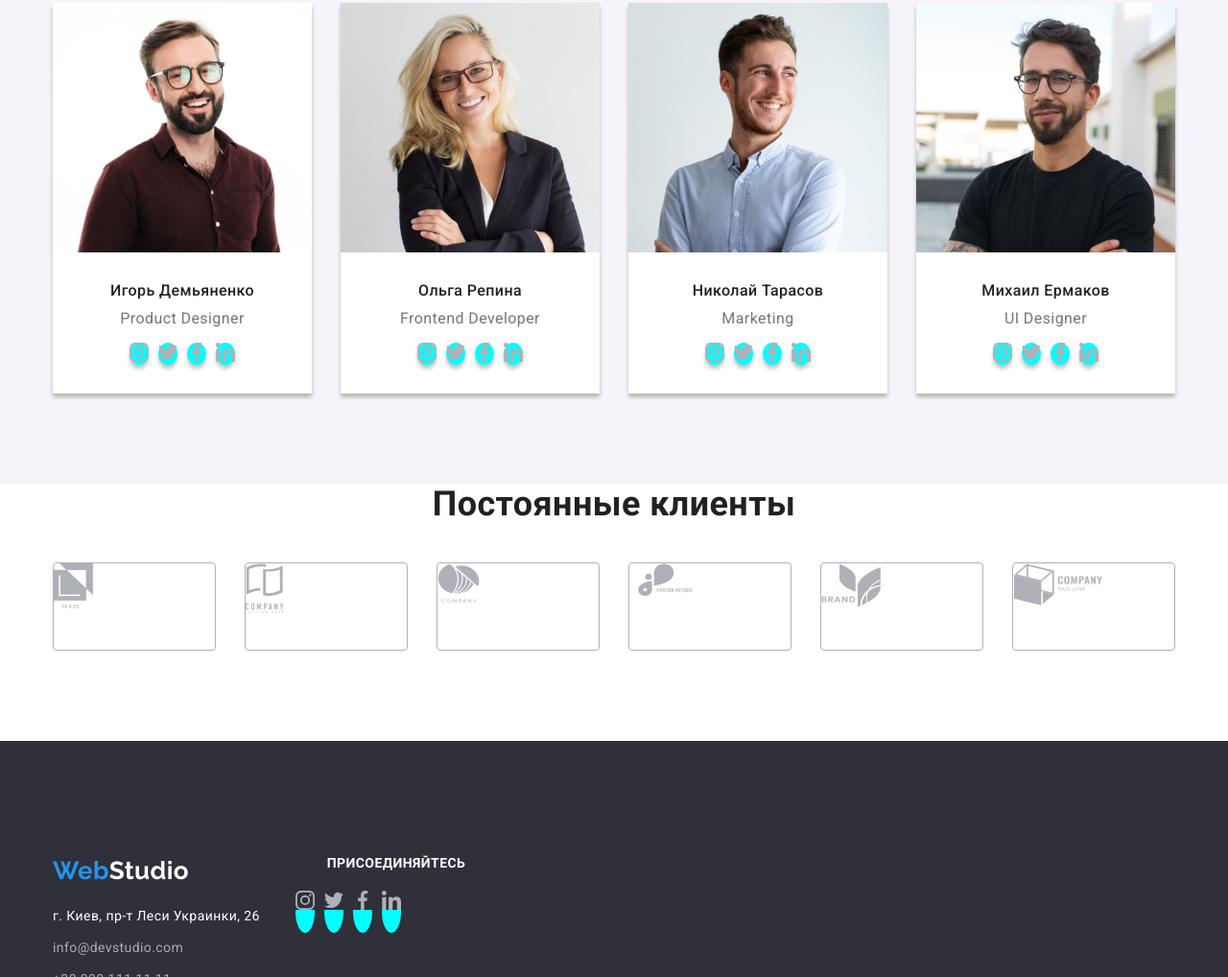
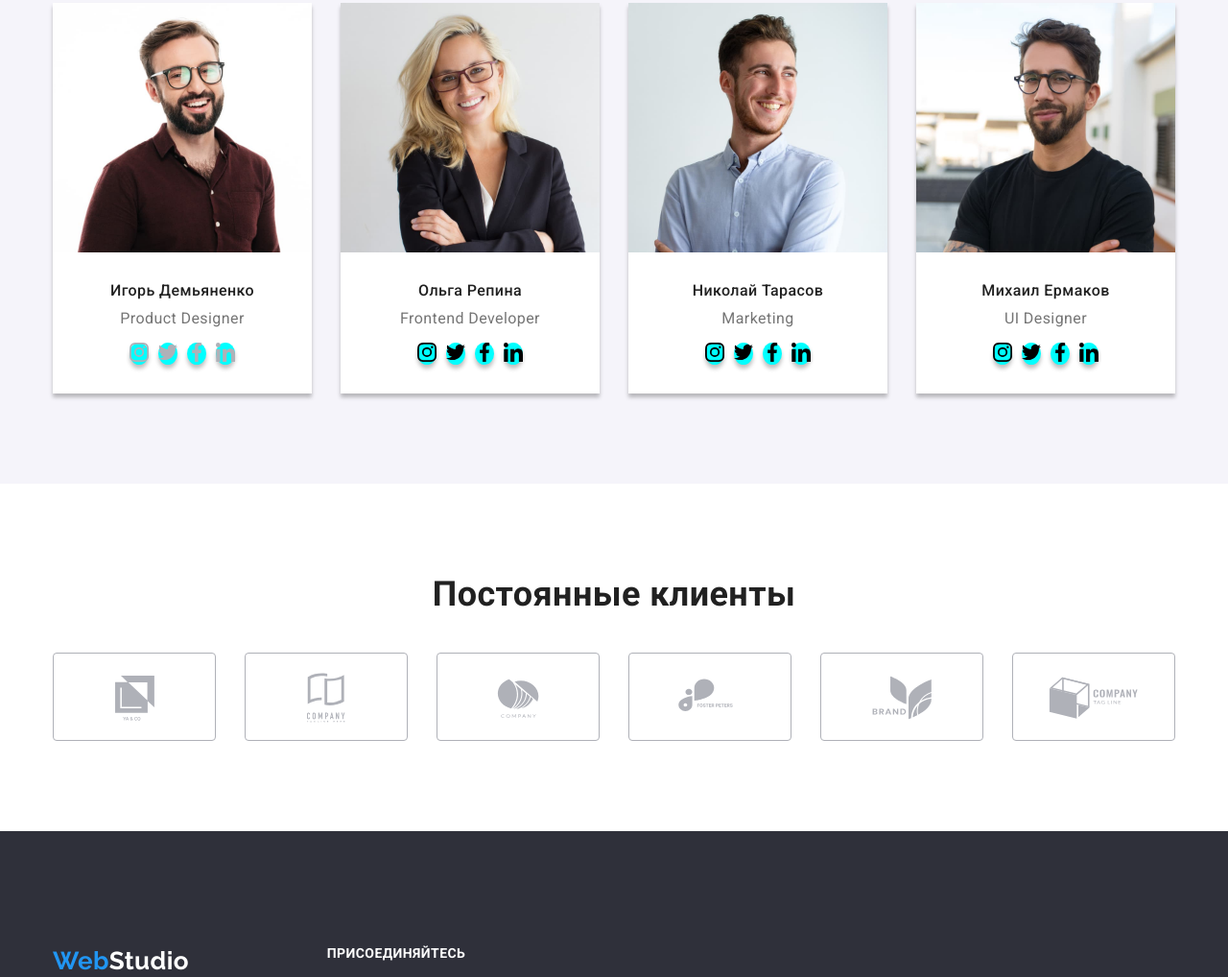
Before and after one commit to OlenaShyrina/goit-markup-hw-04, a plain HTML site: page index.html in a window 1280 px wide. Shown: the part 1782-2800 px from the top of the page at 96% size. Drawn offline with nearby package versions, Linux system fonts and the light colour scheme.

Commit message:
Central position for client-icon

```diff
--- a/css/styles.css
+++ b/css/styles.css
@@ -258,14 +258,19 @@
   gap: 30px;
 }
 
+/* .features.list .item + .item {
+   margin-left: 30px;
+} */
+
 .feature.list .item {
   width: 270px;
 }
 
 .icon {
-  display: flex;
+  /* display: flex;
   align-items: center;
-  justify-content: center;
+  justify-content: center; */
+  padding: 25px 100px;
   width: 270px;
   height: 120px;
   margin-bottom: 30px;
@@ -273,10 +278,6 @@
   border: none;
   border-radius: 4px;
 }
-
-/* .features.list .item + .item {
-   margin-left: 30px;
-} */
 
 .feature-title {
   margin-bottom: 10px;
@@ -374,10 +375,6 @@
 
 /* Clients */
 
-.section.clients {
-  padding-top: 0;
-}
-
 .section-title.clients {
   margin-bottom: 40px;
 }
@@ -390,25 +387,34 @@
 }
 
 .clients.list .item {
+  width: 170px;
+  height: 92px;
+}
+
+.client-link {
   display: block;
-  width: 170px;
+  padding: 16px 31px;
   height: 92px;
   border: 1px solid #afb1b8;
   border-radius: 4px;
 }
 
-.clients.list .item:hover,
-.clients.list .item:focus {
+.client-logo {
+  display: flex;
+  justify-content: center;
+  align-items: center;
+  width: 106px;
+  height: 60px;
+}
+
+.clients-link:hover,
+.clients-link:focus {
   border: 1px solid var(--accent-color);
+  fill: var(--accent-color);
 }
 
 .client-icon {
   fill: #afb1b8;
-}
-
-.client-icon:hover,
-.client-icon:focus {
-  fill: var(--accent-color);
 }
 
 /* Portfolio */
--- a/index.html
+++ b/index.html
@@ -55,14 +55,12 @@
 
     <main>
       <!-- Шапка -->
-      <div class="overlay">
-        <section class="hero">
+      <section class="hero overlay">
         <div class="container">
           <h1 class="hero-title">Эффективные решения для вашего бизнеса</h1>
           <button class="button" type="button">Заказать услугу</button>
         </div>
       </section>
-      </div>
 
       <!-- Особенности -->
       <section class="features section">
@@ -324,44 +322,56 @@
           <ul class="clients list">
             <li class="item">
               <a class="client-link" href="">
+                <div class="client-logo">
                   <svg class="client-icon" width="41" height="47">
                     <use href="./images/icons.svg#icon-union"></use>
                   </svg>
+                </div>
               </a>
             </li>
             <li class="item">
               <a class="client-link" href="">
+                <div class="client-logo">
                   <svg class="client-icon" width="40" height="52">
                     <use href="./images/icons.svg#icon-taglinehere"></use>
                   </svg>
+                </div>
               </a>
             </li>
             <li class="item">
               <a class="client-link" href="">
+                <div class="client-logo">
                   <svg class="client-icon" width="44" height="41">
                     <use href="./images/icons.svg#icon-company"></use>
                   </svg>
+                </div>
               </a>
             </li>
             <li class="item">
               <a class="client-link" href="">
+                <div class="client-logo">
                   <svg class="client-icon" width="85" height="41">
                     <use href="./images/icons.svg#icon-foster"></use>
                   </svg>
+                </div>
               </a>
             </li>
             <li class="item">
               <a class="client-link" href="">
+                <div class="client-logo">
                   <svg class="client-icon" width="63" height="46">
                     <use href="./images/icons.svg#icon-brand"></use>
                   </svg>
+                </div>
               </a>
             </li>
             <li class="item">
               <a class="client-link" href="">
+                <div class="client-logo">
                   <svg class="client-icon" width="94" height="44">
                     <use href="./images/icons.svg#icon-tagline"></use>
                   </svg>
+                </div>
               </a>
             </li>
           </ul>
```
Lines whose indentation alone changed are shown as unchanged.
